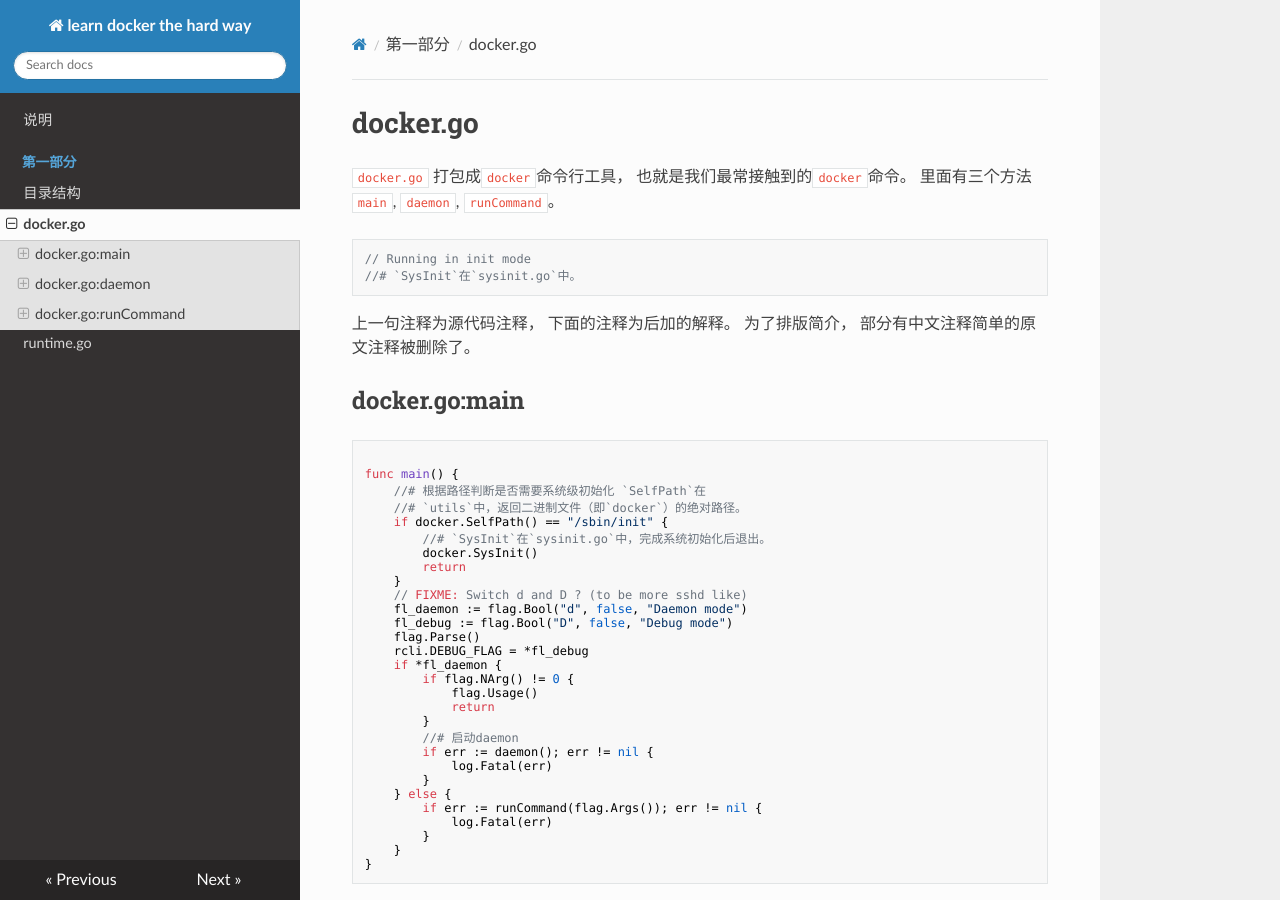
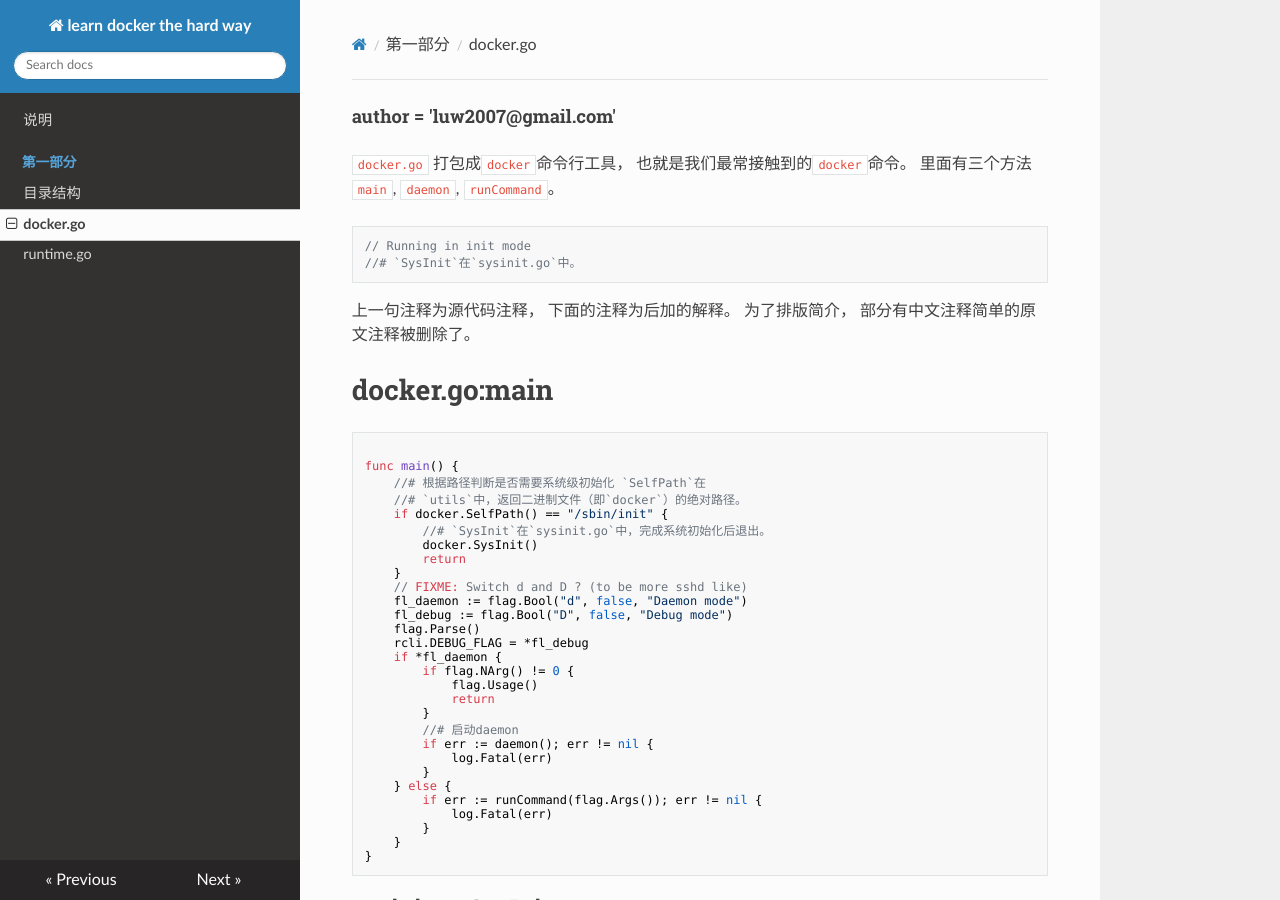
Before and after one commit to luw2007/learn-docker-the-hard-way, an MkDocs documentation site: the page built from docs/Part1/1_docker.go.md, in a window 1280 px wide and 900 px high. Built offline with MkDocs 1.6.1, drawn with Linux system fonts in a browser that asks for light colours; nearby versions of some CDN libraries; old or Windows-style settings are respelled for this version of MkDocs; some of the changed text lies outside the part shown.

Commit message:
整理文档格式： 所有head 上升一级

````diff
--- a/docs/Part1/1_docker.go.md
+++ b/docs/Part1/1_docker.go.md
@@ -1,5 +1,4 @@
-docker.go
-==================
+####__author__ = 'luw2007@gmail.com'
 `docker.go` 打包成`docker`命令行工具， 也就是我们最常接触到的`docker`命令。
 里面有三个方法 `main`, `daemon`, `runCommand`。
 
@@ -9,7 +8,8 @@ docker.go
 上一句注释为源代码注释， 下面的注释为后加的解释。
 为了排版简介， 部分有中文注释简单的原文注释被删除了。
 
-##docker.go:main
+docker.go:main
+==================
 ``` golang
 
 func main() {
@@ -42,7 +42,7 @@ func main() {
 }
 ```
 
-###sysinit.go:SysInit
+##sysinit.go:SysInit
 ``` golang
 func SysInit() {
 	//# 需要参数
@@ -68,7 +68,8 @@ func SysInit() {
 }
 ```
 
-##docker.go:daemon
+docker.go:daemon
+==================
 ``` golang
 func daemon() error {
 	//# 启动服务
@@ -80,7 +81,8 @@ func daemon() error {
 	return rcli.ListenAndServe("tcp", "127.0.0.1:4242", service)
 }
 ```
-###commands.go:NewServer
+
+##commands.go:NewServer
 ```golang
 func NewServer() (*Server, error) {
 	rand.Seed(time.Now().UTC().UnixNano())
@@ -104,7 +106,7 @@ type Server struct {
 }
 ```
 
-###runtime.go:NewRuntime
+##runtime.go:NewRuntime
 ``` golang
 func NewRuntime() (*Runtime, error) {
 	return NewRuntimeFromDirectory("/var/lib/docker")
@@ -171,7 +173,8 @@ func (runtime *Runtime) restore() error {
 	return nil
 }
 ```
-###graph.go:NewGraph
+
+##graph.go:NewGraph
 ``` golang
 type Graph struct {
 	Root string
@@ -192,7 +195,7 @@ func NewGraph(root string) (*Graph, error) {
 }
 ```
 
-###tags.go:NewTagStore
+##tags.go:NewTagStore
 ``` golang
 const DEFAULT_TAG = "latest"
 
@@ -226,7 +229,8 @@ func NewTagStore(path string, graph *Graph) (*TagStore, error) {
 }
 
 ```
-###network.go:newNetworkManager
+
+##network.go:newNetworkManager
 ``` golang
 func newNetworkManager(bridgeIface string) (*NetworkManager, error) {
 	addr, err := getIfaceAddr(bridgeIface)
@@ -257,7 +261,8 @@ func newNetworkManager(bridgeIface string) (*NetworkManager, error) {
 	return manager, nil
 }
 ```
-###auth.go:LoadConfig
+
+##auth.go:LoadConfig
 ```
 // load up the auth config information and return values
 // FIXME: use the internal golang config parser
@@ -283,7 +288,8 @@ func LoadConfig(rootPath string) (*AuthConfig, error) {
 }
 ```
 
-##docker.go:runCommand
+docker.go:runCommand
+==================
 ``` golang
 func runCommand(args []string) error {
 	var oldState *term.State
--- a/docs/Part1/2_runtime.go.md
+++ b/docs/Part1/2_runtime.go.md
@@ -1,10 +1,9 @@
-runtime.go
-==================
 `docker`后台服务的主要实现在`runtime.go`中。因此梳理玩`docker`启动逻辑之后，我们来看看`runtime`的实现。
 
 `runtime`中主要包含`runtime`和`history`的实现。
 
-#初始化
+初始化
+==================
 ``` golang
 // 存储系统初始化路径
 var sysInitPath string
@@ -14,7 +13,8 @@ func init() {
 	sysInitPath = SelfPath()
 ```
 
-#runtime
+runtime
+==================
 ##runtime的构造
 ``` goalng
 type Runtime struct {
@@ -234,7 +234,8 @@ func (runtime *Runtime) restore() error {
 }
 ```
 
-#history
+history
+==================
 ##history的构造
 
 ``` golang
````
Also changed, not shown: other parts of docs/Part1/1_docker.go.md (+0 -2 lines).
